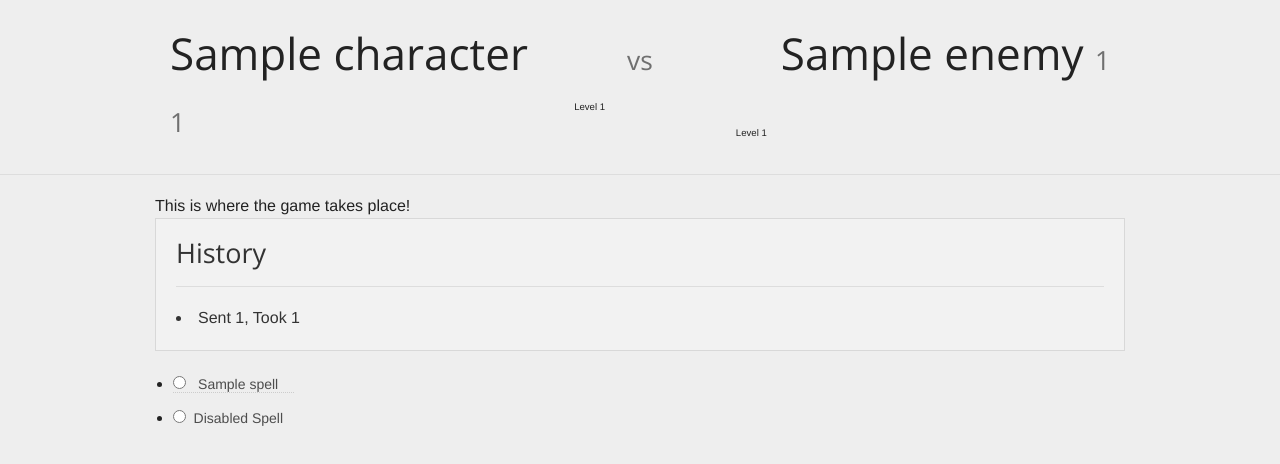
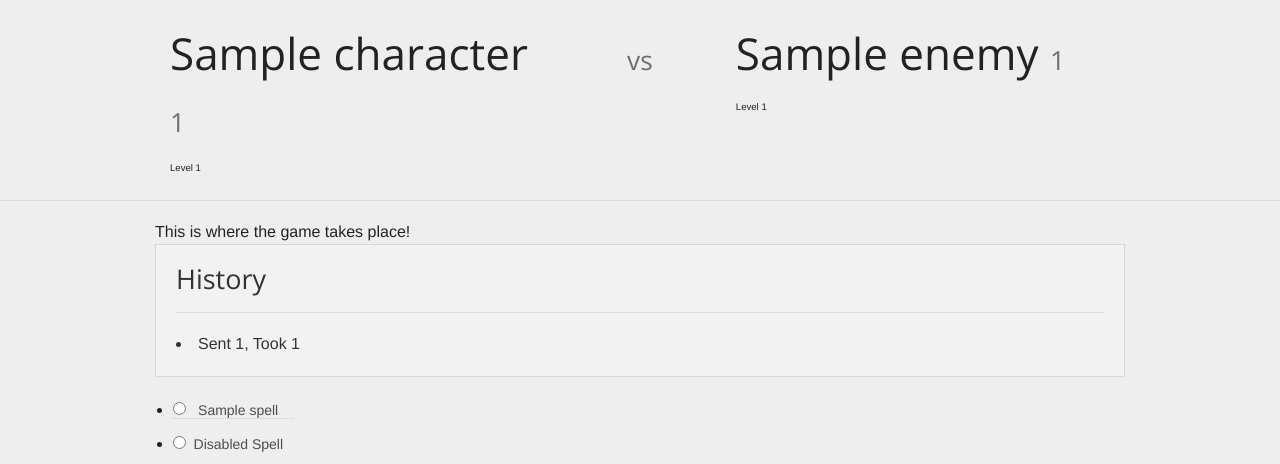
Before and after one commit to JamesJGarner/rpg-game, a Django app: page /match/1/ in a window 1280 px wide. Shown: the part 45-509 px from the top of the page. Run offline with Django 3.2, Linux system fonts and the light colour scheme; a user stored in the database is signed in; tables that the repository leaves empty hold one stand-in row (values such as "Sample post"); some libraries are stand-ins or nearby versions.

Commit message:
Template changes on match_detail

```diff
--- a/game/static/css/apps/matches.css
+++ b/game/static/css/apps/matches.css
@@ -29,6 +29,6 @@
 	display: none;
 }
 
-.md-heading h2 {
+.md-heading h1 {
 	font-weight: 300;
 }
--- a/game/templates/match/match_detail.html
+++ b/game/templates/match/match_detail.html
@@ -11,14 +11,12 @@
 {% endif %}
 {% endif %}
 
-<div clsass="md-heading">
+<div class="md-heading">
     <div class="row">
         <div class="large-12 columns">
             <div class="large-5 columns">
-                <h1>
-                    {{ match.character }}
-                    <small>{{ match.character_health }}</small>
-                </h1>
+                <h1>{{ match.character }} <small>{{ match.character_health }}</small></h1>
+                <small>Level {% with level_data=match.character.level_data %}{{ level_data.current_level }} {% endwith %}</small>
             </div>
 
             <div class="large-2 columns">
@@ -27,16 +25,14 @@
                 </center>
             </div>
             <div class="large-5 columns">
-                <h1 class="right">
-                    {{ match.enemy }}
-                    <small>{{ match.enemy_health }}</small>
-                </h1>
+                <h1>{{ match.enemy }} <small>{{ match.enemy_health }}</small></h1>
+                <small>Level {{ match.enemy.level }} </small>
             </div>
             <div class="large-5 columns">
-                <small class="xp-level">Level {% with level_data=match.character.level_data %}{{ level_data.current_level }} {% endwith %}</small>
+
             </div>
             <div class="large-5 columns">
-                <small class="xp-level-right">Level {{ match.enemy.level }} </small>
+
             </div>
         </div>
     </div>
```
